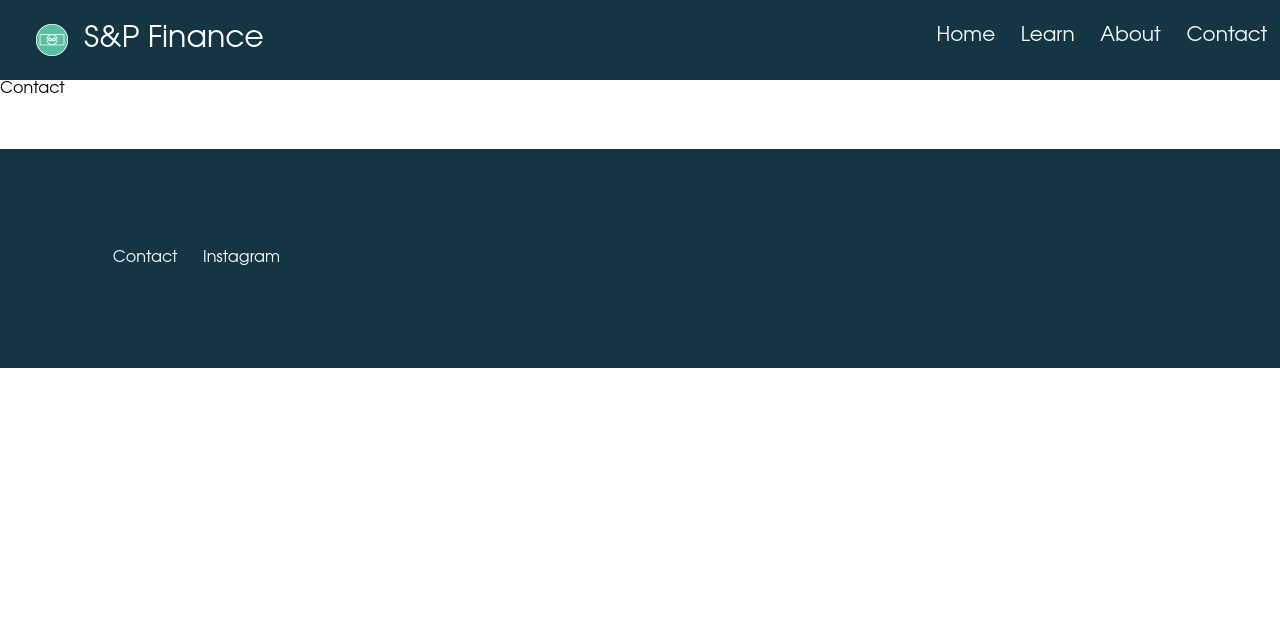
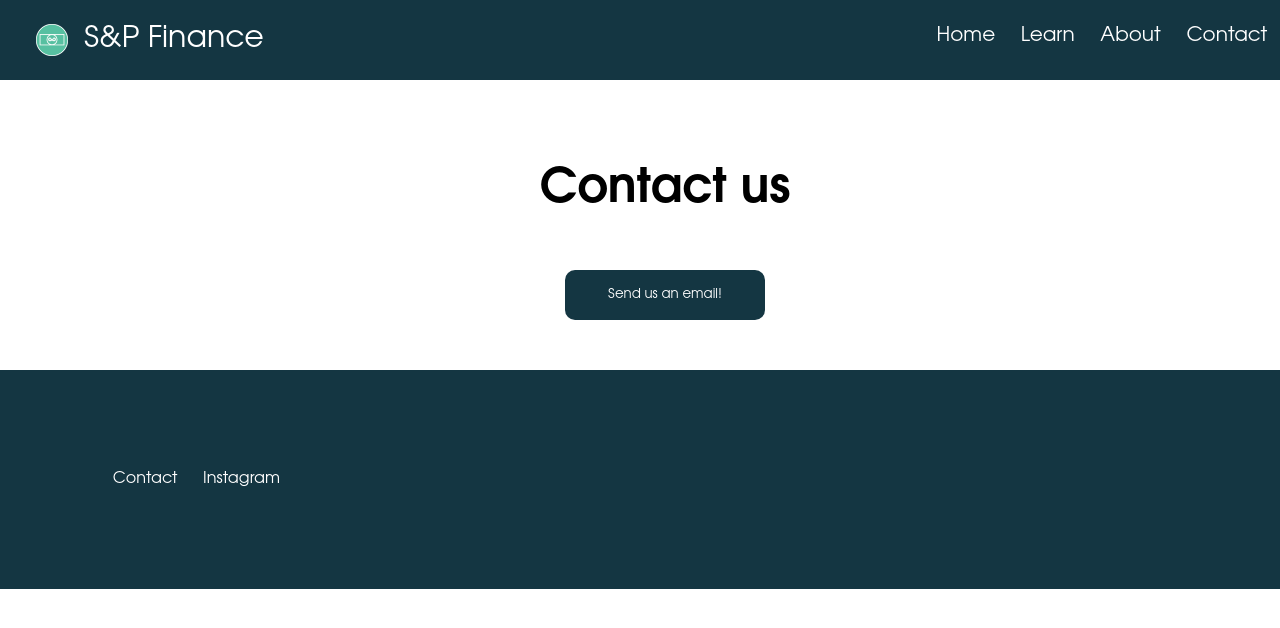
Before and after one commit to anyi-sunny/FinanceProject, a React (Create React App) app in the folder finance-project/: page /Contact in a window 1280 px wide. Shown: the top 628 px of the page. Built offline with nearby package versions, Linux system fonts and the light colour scheme.

Commit message:
contact button

```diff
--- a/finance-project/src/App.css
+++ b/finance-project/src/App.css
@@ -39,3 +39,18 @@
 .About {
   color: blue;
 }
+
+button {
+  background-color: #143642;
+  color: white;
+  height: 50px;
+  width: 200px;
+  border-radius: 10px;
+  cursor: pointer;
+  border: none
+}
+
+button:hover {
+  background-color: #1436426e;
+  color: #143642;
+}
--- a/finance-project/src/Pages/Contact.js
+++ b/finance-project/src/Pages/Contact.js
@@ -6,7 +6,12 @@ function Contact(){
     return(
         <div>
             <NavBar/>
-            <div> Contact </div>
+            <div className='ageShell'>
+                <h1>Contact us</h1>
+                <a href="mailto:spdevs24@gmail.com">
+                    <button>Send us an email!</button>
+                </a>
+            </div>
             <Footer/>
         </div>
     )
```
